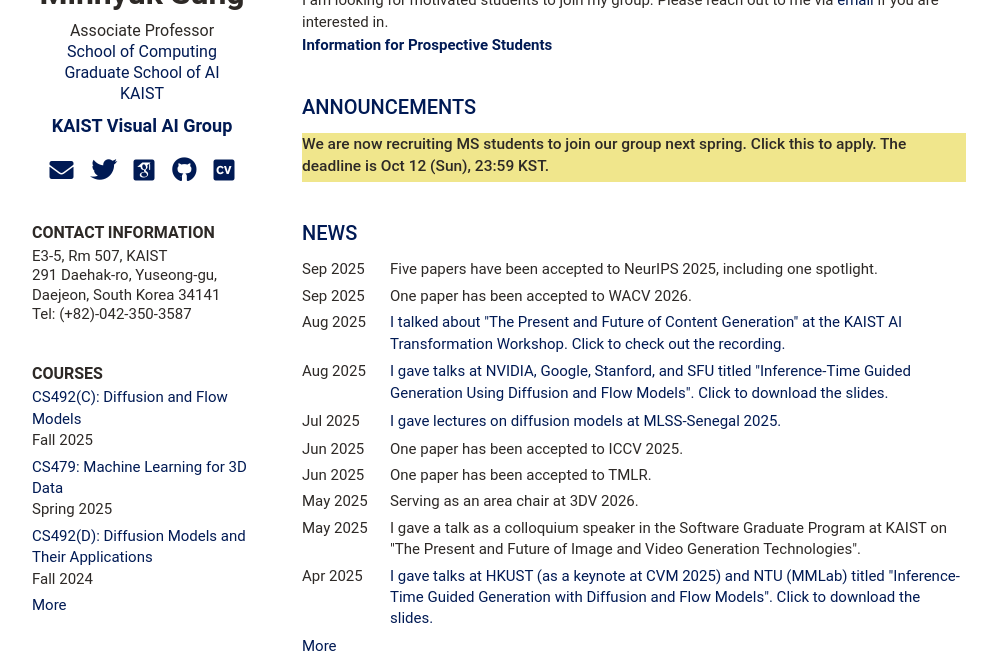
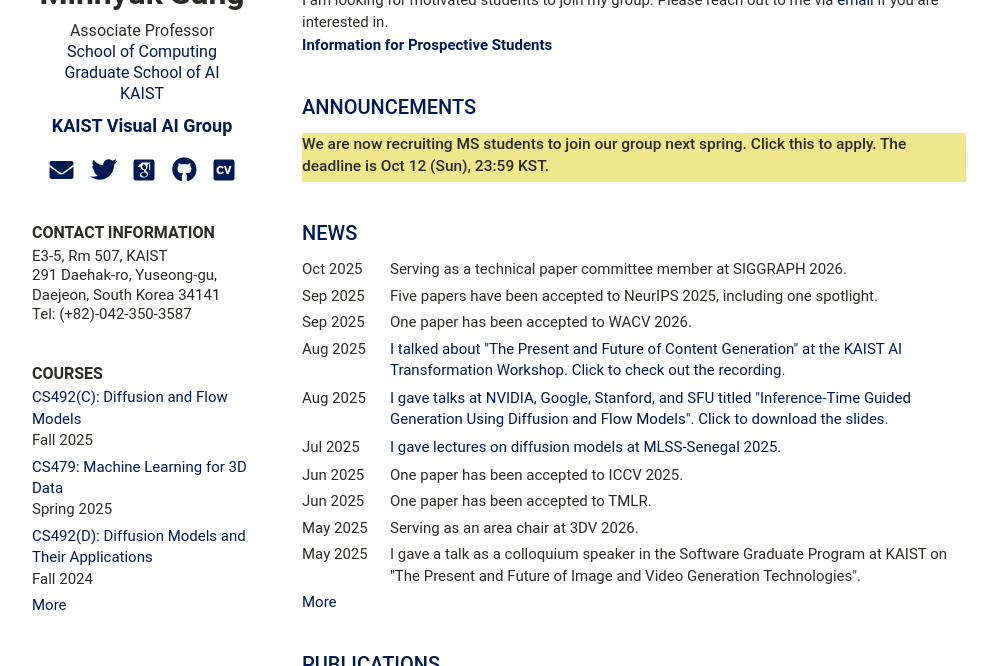
Before and after one commit to mhsung/mhsung.github.io, a Jekyll site: the page built from index.html, in a window 1280 px wide and 900 px high, scrolled down 259 px, cut to the strip 0-666 px from the top of the window. Shown: the whole strip, without its empty margins (126-1123 px from the left). Built offline with Jekyll 4.4.1, drawn with Linux system fonts in a browser that asks for light colours; some web fonts are replaced.

Commit message:
Updated.

```diff
--- a/_data/news.yml
+++ b/_data/news.yml
@@ -1,4 +1,6 @@
 news:
+    - title: "Serving as a technical paper committee member at SIGGRAPH 2026."
+      time: Oct 2025
     - title: "Five papers have been accepted to NeurIPS 2025, including one spotlight."
       time: Sep 2025
     - title: "One paper has been accepted to WACV 2026."
```
